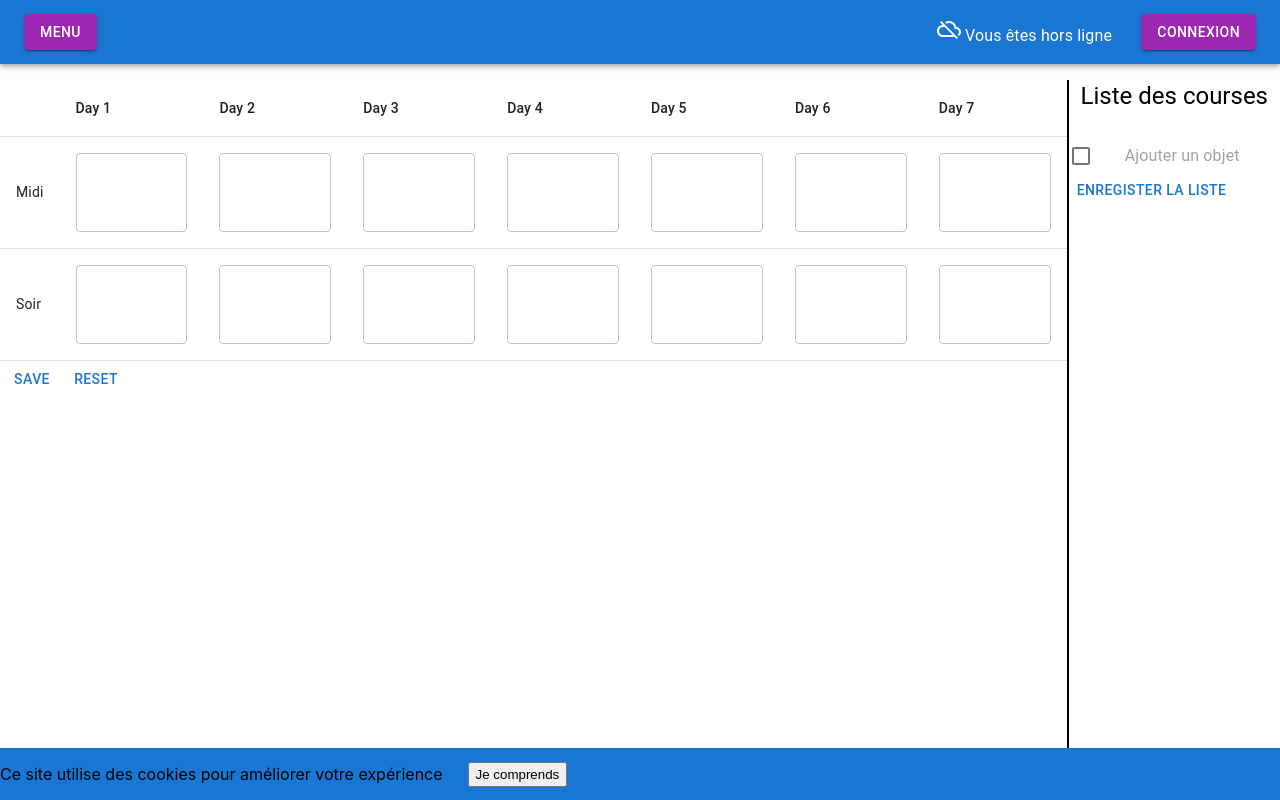
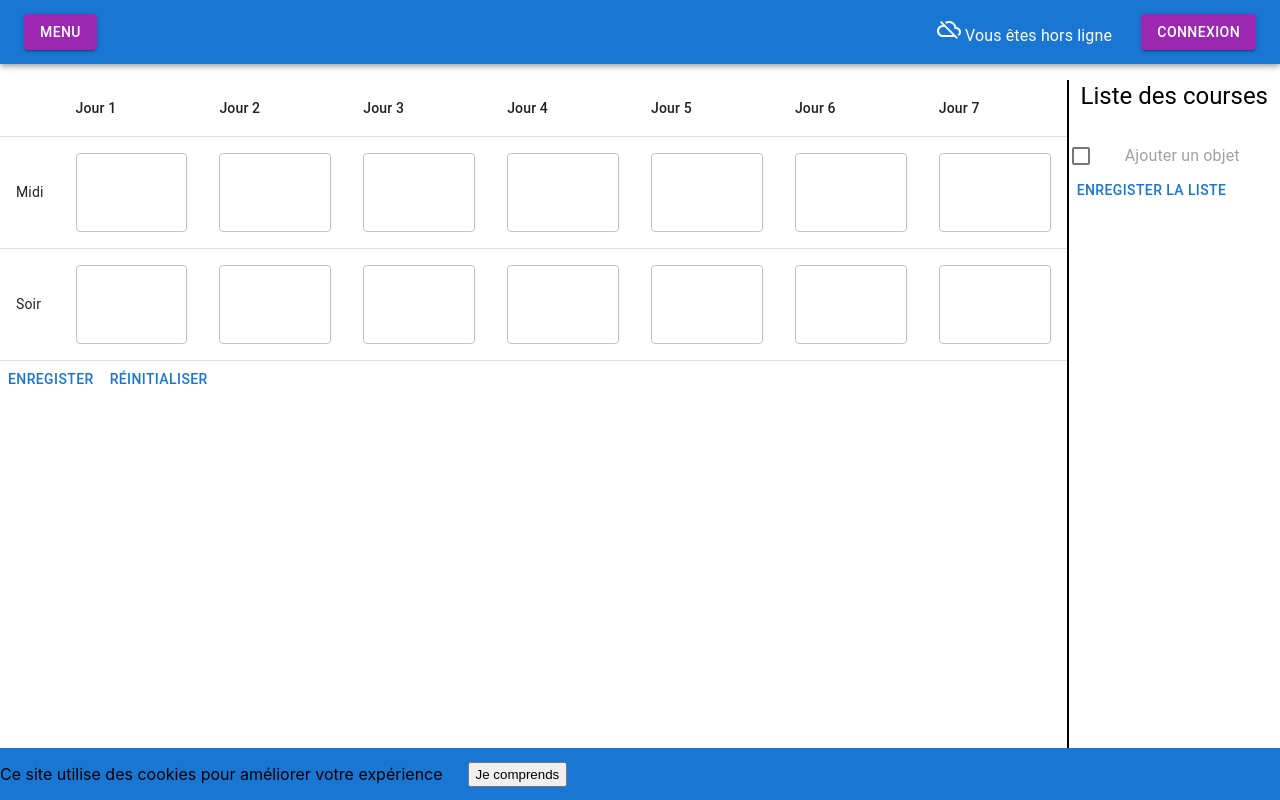
Before and after one commit to ClovisNorroy/gitchen-app, a React (Vite) app: page / in a window 1280 px wide. Built offline with nearby package versions, Linux system fonts and the light colour scheme.

Commit message:
Fix missing french

```diff
--- a/src/components/SingleWeekMenu.jsx
+++ b/src/components/SingleWeekMenu.jsx
@@ -69,7 +69,7 @@ function SingleWeekMenu(props){
 
     const weekHeader = [<TableCell key={"weekHeader_"+props.weekNumber+"_day_0"}></TableCell>];
     for( let day = 1 ; day <= 7; day++){
-        weekHeader.push(<TableCell key={"weekHeader_"+props.weekNumber+"_day_"+day}>{'Day '+ day}</TableCell>);
+        weekHeader.push(<TableCell key={"weekHeader_"+props.weekNumber+"_day_"+day}>{'Jour '+ day}</TableCell>);
     }
 
     return (
@@ -117,8 +117,8 @@ function SingleWeekMenu(props){
             </TableRow>
         </TableBody>
     </Table>
-    <Button onClick={saveMenu}>Save</Button>
-    <Button onClick={resetMenu}>Reset</Button>
+    <Button onClick={saveMenu}>Enregister</Button>
+    <Button onClick={resetMenu}>Réinitialiser</Button>
     </Box>
     )
 }
```
